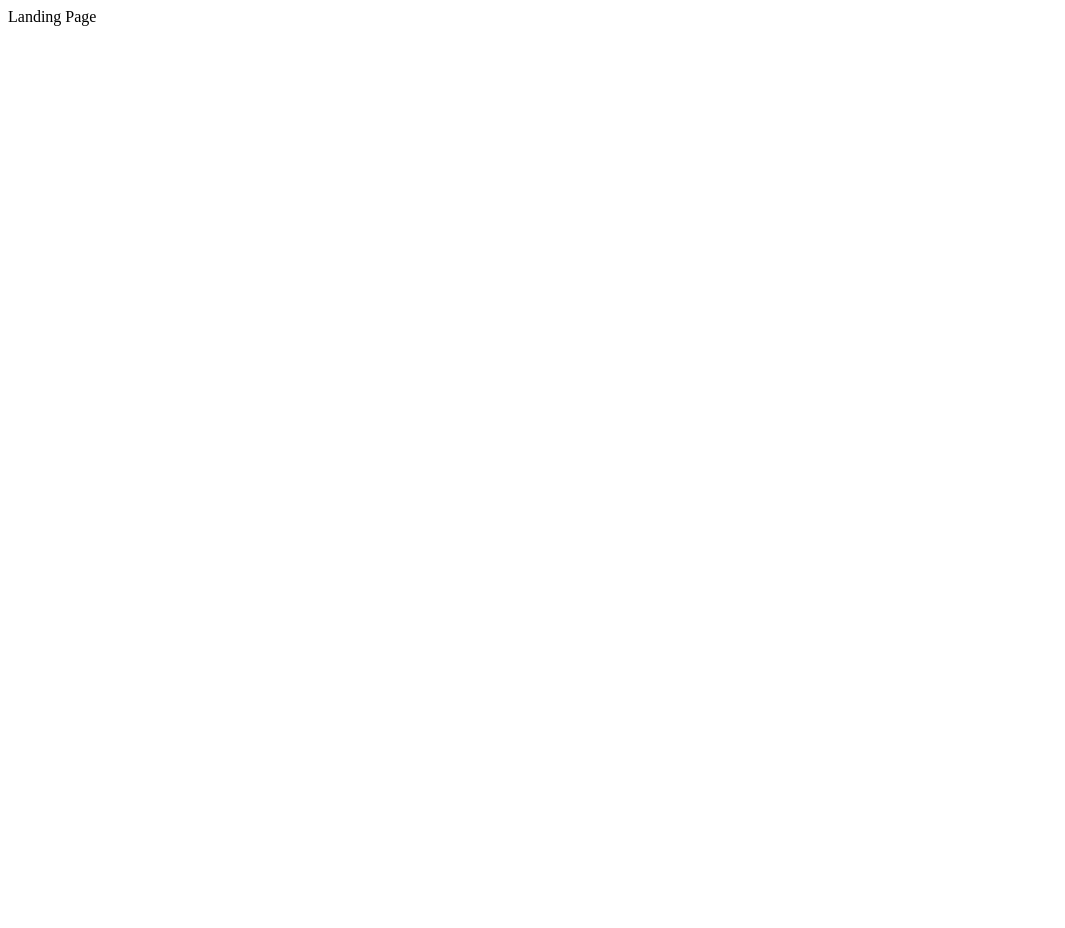
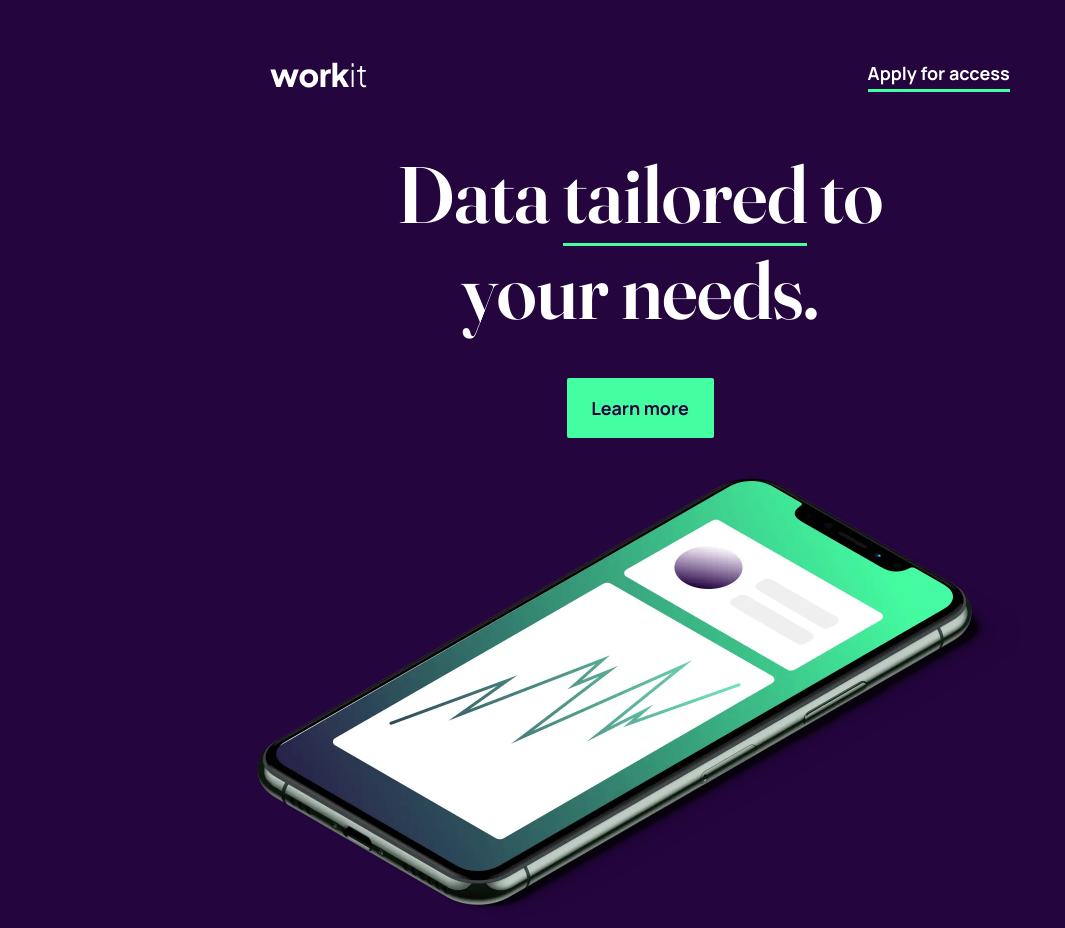
Before and after one commit to Ulugbekdeveloper/Landing-page, a plain HTML site: page index.html in a window 1280 px wide. Shown: the whole page, without its empty margins (0-1065 px from the left). Before the commit the page ends 800 px from the top, so only its background shows below. Drawn offline with nearby package versions, Linux system fonts and the light colour scheme.

Commit message:
Header side is finished

```diff
--- a/css/style.css
+++ b/css/style.css
@@ -40,6 +40,8 @@
     --header-font-family:"Fraunces 144pt", "Times New Roman", "serif";
     --body-font-family:  "Manrope", "Arial", "sans-serif";
 
+   /* transition */
+    --transition-duration: 0.3s;
   }
 
 html{
@@ -71,3 +73,105 @@ img{
     max-width: 100%;
     height: auto;
 }
+
+.container{
+  width: 100%;
+  max-width: 1146px;
+  padding-left: 16px;
+  padding-right: 16px;
+  margin-right: auto;
+  margin-left: auto;
+}
+
+.wrapper{
+ background-color:var(--dark-purple);
+ padding-top: 57px;
+}
+
+.site_header{
+  padding-left: 20px;
+  padding-right: 20px;
+}
+/* WORKIT LOGO */
+.header_workit_logo{
+  display: inline-block;
+  width: 97px;
+  height: 26px;
+}
+.header_workit_logo:hover{
+  opacity: 0.9;
+}
+.header_workit_logo:active{
+  opacity: 0.7;
+}
+/* APPLY / SIGN UP */
+.sign_up{
+  text-decoration: none;
+  font-size: 18px;
+  font-weight: bold;
+  color: #fff;
+  border-bottom:3px solid var(--eucaplyptuc) ;
+  line-height: 32px;
+}
+
+.sign_up:hover{
+ color: var(--eucaplyptuc);
+}
+.sign_up:active{
+  color: var(--eucaplyptuc);
+  opacity: 0.7;
+}
+
+.header_navbar{
+  display: flex;
+  align-items: center;
+  justify-content: space-around;
+}
+
+.header_content{
+  display: flex;
+  flex-direction: column;
+  align-items: center;
+  justify-content: center;
+
+}
+.header_title{
+  display: inline-block;
+  line-height: 1.2;
+  max-width: 635px;
+  margin-bottom: 40px;
+  font-family: var(--header-font-family);
+  font-size: 80px;
+  font-weight: 600;
+  text-align: center;
+  color: #fff;
+  letter-spacing: -0.18px;
+
+}
+
+.underlined_title{
+  border-bottom: 3px solid  var(--eucaplyptuc);
+}
+
+.header_button{
+  display: flex;
+  align-items: center;
+  justify-content: center;
+  width: 147px;
+  height: 60px;
+  text-decoration: none;
+  font-size: 18px;
+  font-weight: bold;
+  background-color: var(--eucaplyptuc);
+  color: var(--dark-purple);
+  border-radius: 2px;
+  margin-bottom: 40px;
+  transition: 0.2s ease-in ;
+}
+
+.header_button:hover{
+ border: 3px solid var(--eucaplyptuc);
+background-color: var(--dark-purple);
+color: var(--eucaplyptuc);
+
+}
--- a/index.html
+++ b/index.html
@@ -1,12 +1,65 @@
 <!DOCTYPE html>
 <html lang="en">
 	<head>
-    <meta charset="UTF-8">
-    <meta name="viewport" content="width=device-width, initial-scale=1.0">
+		<meta charset="UTF-8" />
+		<meta name="viewport" content="width=device-width, initial-scale=1.0" />
 		<title>Landing Page</title>
+
+		<!-- Stylesheets -->
+		<link rel="stylesheet" href="css/style.css" />
+		<link rel="stylesheet" href="css/normalize.css" />
 	</head>
+
 	<body>
-   Landing Page
+		<div class="wrapper">
+			<header class="site_header">
+				<div class="header_navbar">
+					<a class="header_workit_logo" href="index.html">
+						<img
+							src="img/logo-light.svg"
+							alt="this is navbar logo"
+							width="97"
+							height="26"
+						/>
+					</a>
+					<a class="sign_up" href="#">Apply for access</a>
+				</div>
+				<div class="header_content">
+					<h1 class="header_title">
+						Data <span class="underlined_title">tailored</span> to your needs.
+					</h1>
+
+					<a href="#" class="header_button">Learn more</a>
+
+					<picture class="picture_phone">
+						<source
+							media="(max-width:500px)"
+							srcset="
+								img/image-hero-mobile.png    1x,
+								img/image-hero-mobile@2x.png 2x
+							"
+						/>
+						<source
+							media="(max-width:768px)"
+							srcset="
+								img/image-hero-tablet.png    1x,
+								img/image-hero-tablet@2x.png 2x
+							"
+						/>
+						<source srcset="img/image-hero.webp" type="image/webp" />
+						<img
+							class="default_phone_img"
+							src="img/image-hero.png"
+							alt="this is default phone img"
+							width="767"
+							height="441"
+							srcset="img/image-hero.png 1x, img/image-hero@2x.png 2x"
+						/>
+					</picture>
+				</div>
+			</header>
+		</div>
+
 		<script src="js/main.js"></script>
 	</body>
 </html>
```
Lines whose indentation alone changed are shown as unchanged.
